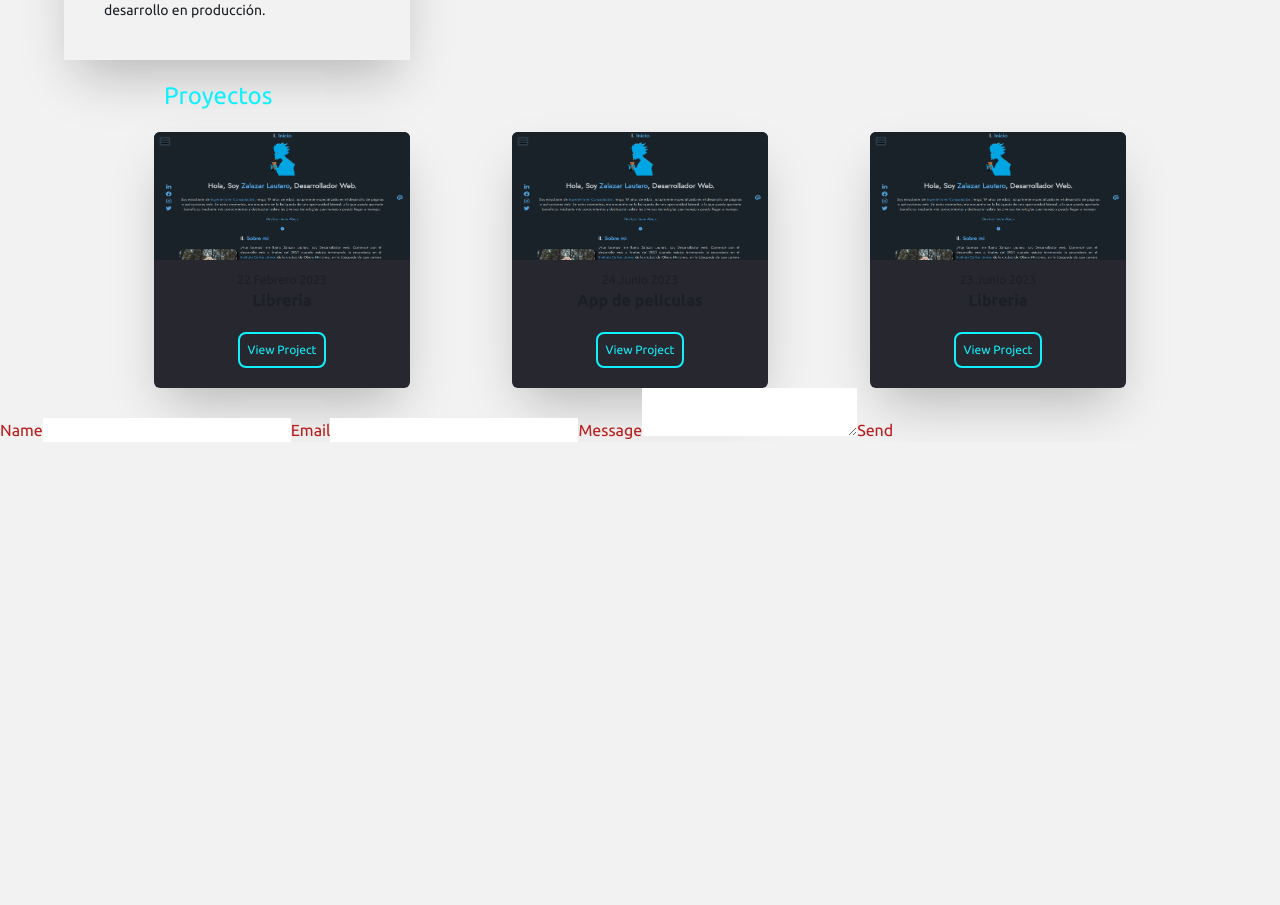
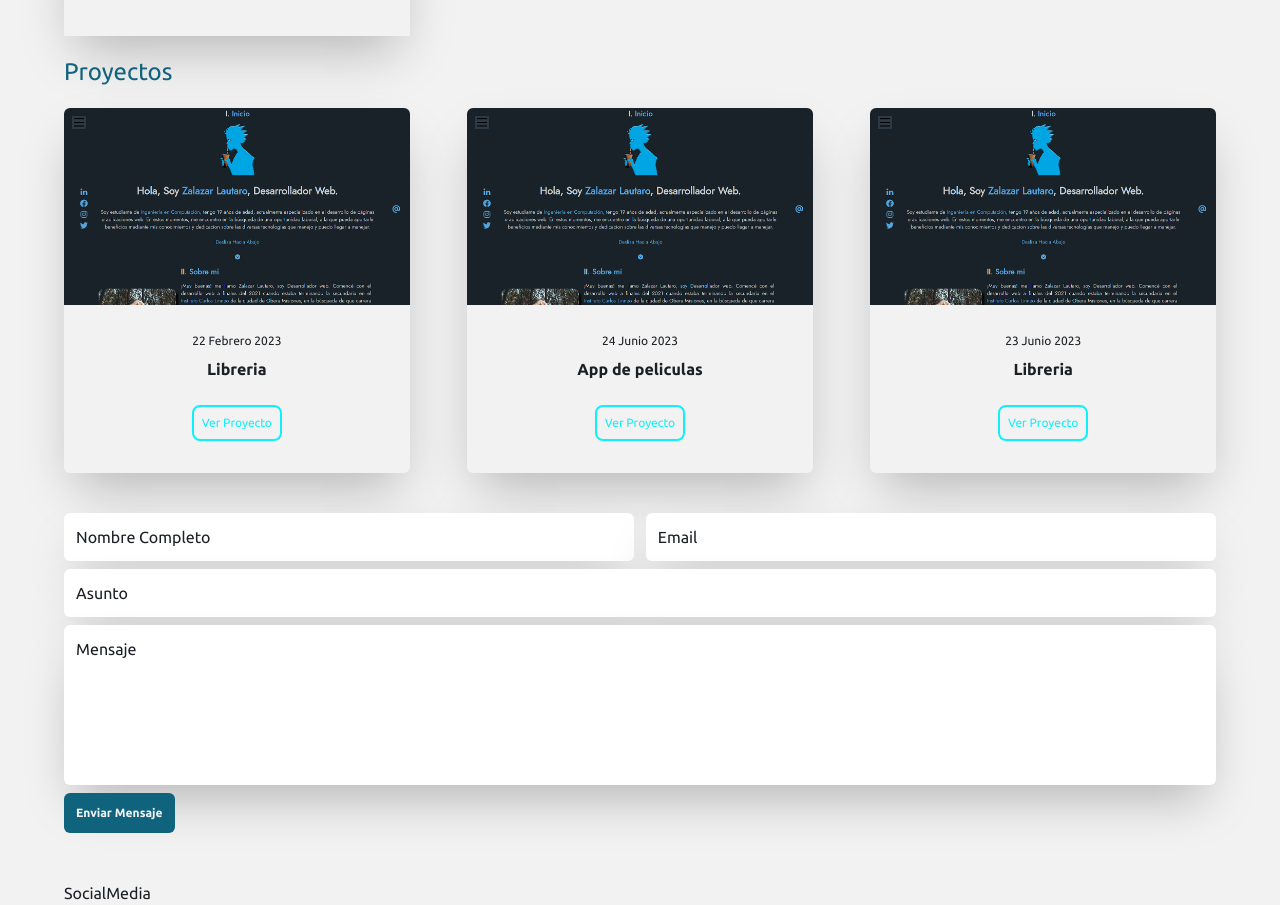
Before and after one commit to LautaroJLZ/tp-final-1, a React (Vite) app: page / in a window 1280 px wide. Shown: the part 1463-2368 px from the top of the page. Before the commit the page ends 1905 px from the top, so only its background shows below. Built offline with nearby package versions, Linux system fonts and the light colour scheme.

Commit message:
First commit from w11 pc

```diff
--- a/src/App.jsx
+++ b/src/App.jsx
@@ -5,6 +5,7 @@ import './css/estilos.css'
 import { Experience } from './Components/Experience/Experience.jsx'
 import { Projects } from './Components/Projects/Projects.jsx'
 import { ContactMe } from './Components/ContactMe/ContactMe.jsx'
+import { SocialMedia } from './Components/SocialMedia/SocialMedia.jsx'
 
 function App() {
   return (
@@ -19,10 +20,12 @@ function App() {
     <main>
       <Experience/>
       <Projects/>
-      <ContactMe/>
     </main>
 
-    <footer></footer>
+    <footer>
+    <ContactMe/>
+    <SocialMedia/>
+    </footer>
     </>
   )
 }
--- a/src/Components/ContactMe/ContactMe.jsx
+++ b/src/Components/ContactMe/ContactMe.jsx
@@ -25,17 +25,25 @@ const ContactMe = () => {
       );
   };
     return(
-        <div className='text-red-700'>
-            <form ref={form} onSubmit={sendEmail}>
-      <label>Name</label>
-      <input type="text" name="user_name" />
-      <label>Email</label>
-      <input type="email" name="user_email" />
-      <label>Message</label>
-      <textarea name="message" />
-      <input type="submit" value="Send" />
-    </form>
-        </div>
+      <div className='box'>
+        <form ref={form} onSubmit={sendEmail} className='flex flex-col w-full m-auto my-10 '>
+
+          <div className='w-full flex justify-between'>
+
+            <input type="text" name="user_name" placeholder='Nombre Completo' className='w-[49.5%] p-3 rounded-md placeholder-negro shadow-2xl dark:bg-negro-claro dark:placeholder-beige' />
+            <input type="email" name="user_email" placeholder='Email' className='w-[49.5%] p-3 rounded-md placeholder-negro shadow-2xl dark:bg-negro-claro dark:placeholder-beige'/>
+
+          </div>
+
+          <input type="text" name="user_field" placeholder='Asunto' className='placeholder-negro p-3 rounded-md mt-2 shadow-2xl dark:bg-negro-claro dark:placeholder-beige' />
+
+          <textarea name="message" placeholder='Mensaje' className='placeholder-negro p-3 rounded-md mt-2 shadow-2xl resize-none h-40 dark:bg-negro-claro dark:placeholder-beige'/>
+
+          <input type="submit" value="Enviar Mensaje" className='w-fit p-3 rounded-md text-beige bg-celesteOscuro font-bold text-xs cursor-pointer dark:bg-celesteClaro dark:text-negro my-2'/>
+
+        </form>
+
+      </div>
     )
 }
 
--- a/src/Components/Experience/Experience.jsx
+++ b/src/Components/Experience/Experience.jsx
@@ -1,9 +1,9 @@
 const Experience = () => {
     return(
         <div className='box'>
-            <h1 className="text-3xl ml-10 font-bold">Experience</h1>
+            <h1 className="text-3xl ml-10 font-bold text-celesteOscuro">Experience</h1>
             <div className='w-full md:w-[30%] m-auto md:m-0 shadow-2xl p-10 mb-10'>
-            <h2 className="text-celesteClaro text-2xl font-bold">React Developer intern</h2>
+            <h2 className="text-celesteOscuro text-2xl font-bold">React Developer intern</h2>
             <p className="text-xs py-5 ">Febrero 2023 - Marzo 2023</p>
             <ul className="list-disc text-justify text-sm">
                 <li>Diseño y desarrollo de interfaz de usuario, usando React y material UI</li>
--- a/src/Components/Me/Me.jsx
+++ b/src/Components/Me/Me.jsx
@@ -5,7 +5,7 @@ const Me = () => {
                 <img src="src/assets/circular-Lauty.png" alt="" className="w-1/2 h1/2 md:w-fit md:h-fit"/>
             </div>
             <div className="md:pl-5 box w-full md:w-[78%]">
-                <h1 className="text-negro font-bold text-6xl md:text-7xl dark:text-celesteClaro">Lautaro Zalazar</h1>
+                <h1 className="text-celesteOscuro font-bold text-6xl md:text-7xl dark:text-beige">Lautaro Zalazar</h1>
                 <p className="text-negro dark:text-beige font-Ubuntu font-bold text-3xl md:text-3xl pt-5">Transformando ideas en soluciones funcionales y elegantes - ¡colaboremos!</p>
                 <button className="button mt-10 md:w-48 w-full mx-auto md:mx-0">Descargar Curriculum</button>
             </div>
--- a/src/Components/Projects/Projects.jsx
+++ b/src/Components/Projects/Projects.jsx
@@ -4,41 +4,41 @@ const Projects = () => {
         <div>
             <div className="box">
                 <div>
-                    <h1 className="p-5 text-celesteClaro text-2xl ml-20">Proyectos</h1>
+                    <h1 className="py-5 text-celesteOscuro dark:text-beige text-2xl">Proyectos</h1>
                 </div>
 
-                <div className="flex-wrap flex w-full justify-evenly gap-3">
+                <div className="flex-wrap flex w-full justify-between">
 
-                    <div className="shadow-2xl w-64 h-64 bg-negro-claro rounded-md flex flex-col pt-0">
+                    <div className="shadow-2xl w-[30%] h-fit bg-beige dark:bg-negro-claro text-negro dark:text-beige rounded-md flex flex-col pt-0">
                         <div className="h-1/2">
                             <img src="src/assets/portfolio.png" alt="project-image" className="h-full w-full rounded-t-md" />
                         </div>
-                        <div className="h-1/2 flex flex-col justify-center items-center">
-                        <p className="text-center text-xs">22 Febrero 2023</p>
-                        <p className="text-center font-bold text-1xl">Libreria</p>
-                        <button className="text-celesteClaro border-celesteClaro border-2 w-fit p-2 m-2 rounded-lg text-xs mt-5">View Project</button>
+                        <div className="h-1/2 flex flex-col justify-center items-center py-6">
+                        <p className="text-center text-xs py-1">22 Febrero 2023</p>
+                        <p className="text-center font-bold text-1xl py-1">Libreria</p>
+                        <a href="#" className="text-celesteClaro border-celesteClaro border-2 w-fit p-2 m-2 rounded-lg text-xs mt-5"> Ver Proyecto</a>
                         </div>
                     </div>
 
-                    <div className="shadow-2xl w-64 h-64 bg-negro-claro rounded-md flex flex-col pt-0">
+                    <div className="shadow-2xl w-[30%] h-fit bg-beige dark:bg-negro-claro text-negro dark:text-beige rounded-md flex flex-col pt-0">
                         <div className="h-1/2">
                             <img src="src/assets/portfolio.png" alt="project-image" className="h-full w-full rounded-t-md" />
                         </div>
-                        <div className="h-1/2 flex flex-col justify-center items-center">
-                        <p className="text-center text-xs">24 Junio 2023</p>
-                        <p className="text-center font-bold text-1xl">App de peliculas</p>
-                        <button className="text-celesteClaro border-celesteClaro border-2 w-fit p-2 m-2 rounded-lg text-xs mt-5">View Project</button>
+                        <div className="h-1/2 flex flex-col justify-center items-center py-6">
+                        <p className="text-center text-xs py-1">24 Junio 2023</p>
+                        <p className="text-center font-bold text-1xl py-1">App de peliculas</p>
+                        <a href="#" className="text-celesteClaro border-celesteClaro border-2 w-fit p-2 m-2 rounded-lg text-xs mt-5"> Ver Proyecto</a>
                         </div>
                     </div>
 
-                    <div className="shadow-2xl w-64 h-64 bg-negro-claro rounded-md flex flex-col pt-0">
+                    <div className="shadow-2xl w-[30%] h-fit bg-beige dark:bg-negro-claro text-negro dark:text-beige rounded-md flex flex-col pt-0">
                         <div className="h-1/2">
                             <img src="src/assets/portfolio.png" alt="project-image" className="h-full w-full rounded-t-md" />
                         </div>
-                        <div className="h-1/2 flex flex-col justify-center items-center">
-                        <p className="text-center text-xs">23 Junio 2023</p>
-                        <p className="text-center font-bold text-1xl">Libreria</p>
-                        <button className="text-celesteClaro border-celesteClaro border-2 w-fit p-2 m-2 rounded-lg text-xs mt-5">View Project</button>
+                        <div className="h-1/2 flex flex-col justify-center items-center py-6">
+                        <p className="text-center text-xs py-1">23 Junio 2023</p>
+                        <p className="text-center font-bold text-1xl py-1">Libreria</p>
+                        <a href="#" className="text-celesteClaro border-celesteClaro border-2 w-fit p-2 m-2 rounded-lg text-xs mt-5"> Ver Proyecto</a>
                         </div>
                     </div>
 
--- /dev/null
+++ b/src/Components/SocialMedia/SocialMedia.jsx
@@ -0,0 +1,11 @@
+import React from 'react';
+
+const SocialMedia = () => {
+    return(
+        <div className='box'>
+            SocialMedia
+        </div>
+    )
+}
+
+export { SocialMedia }
```
Also changed, not shown: src/Components/About/About.jsx (+8 -11 lines).
